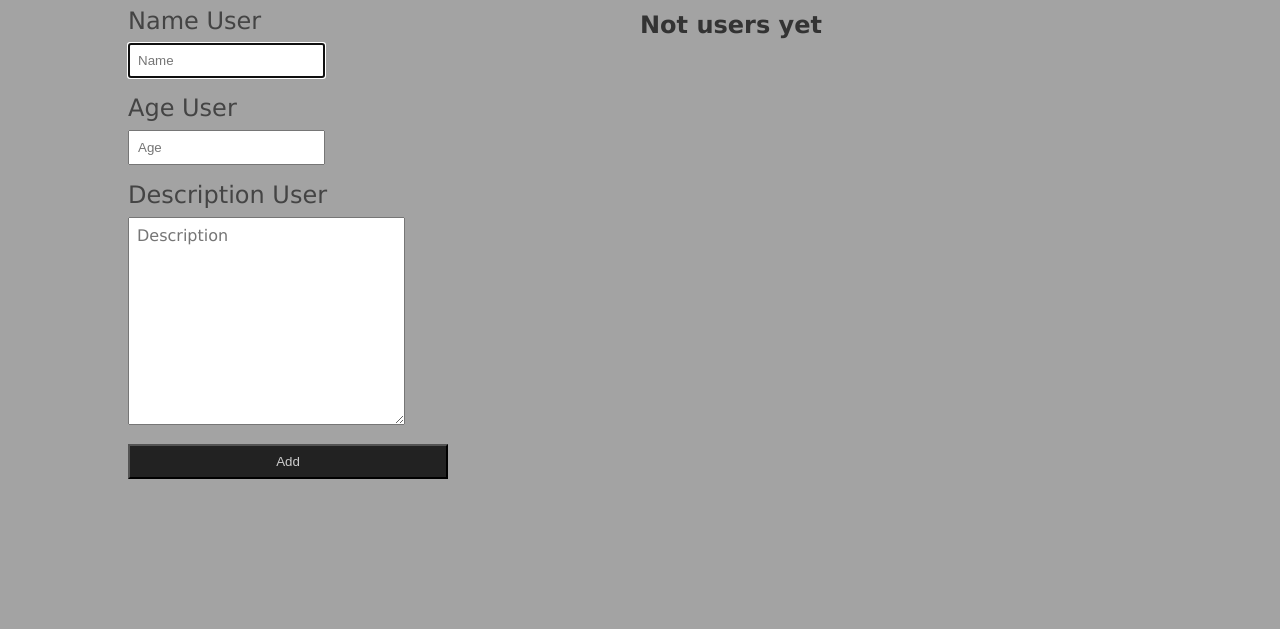
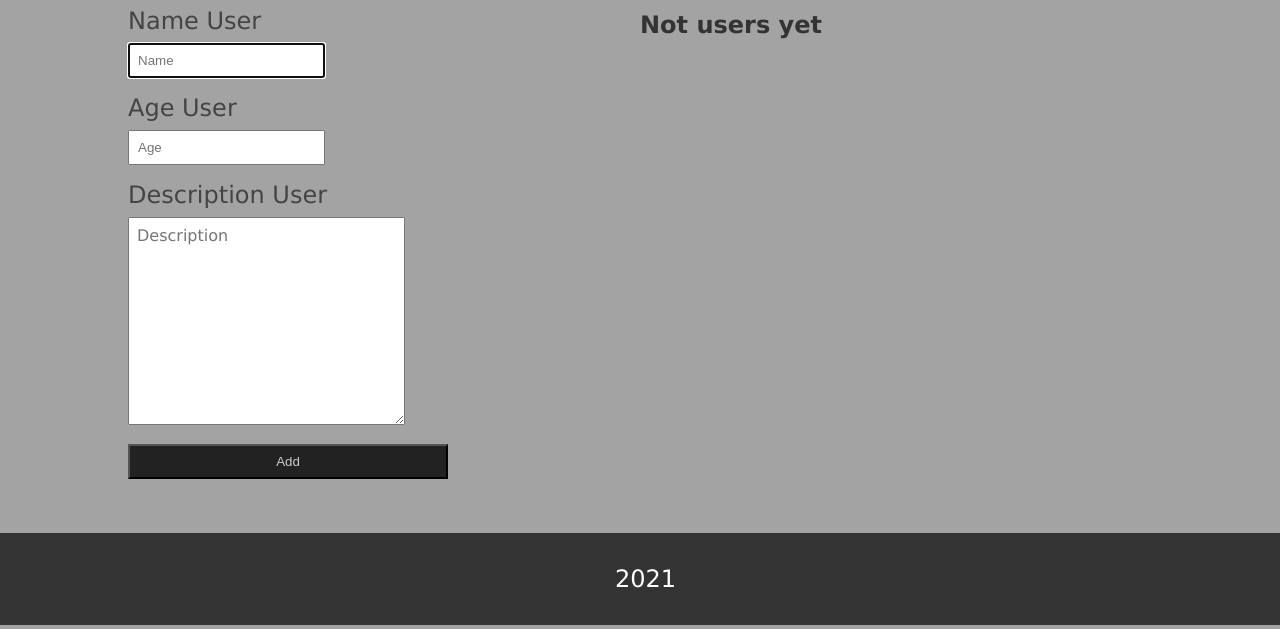
Before and after one commit to EduardYan/add-users-app, a Flask app: page / in a window 1280 px wide. Shown: the part 171-800 px from the top of the page. Run offline with Flask 3, Linux system fonts and the light colour scheme.

Commit message:
footer in the layout.html added

```diff
--- a/database/users.sql
+++ b/database/users.sql
@@ -1,3 +1,4 @@
+-- This is the model for the database
 BEGIN TRANSACTION;
 DROP TABLE IF EXISTS "users";
 CREATE TABLE IF NOT EXISTS "users" (
--- a/static/css/main.css
+++ b/static/css/main.css
@@ -2,6 +2,7 @@
   These styles are for the home page.
 */
 
+/* GLOBALS STYLES */
 html {
   font-family: Verdana, Geneva, Tahoma, sans-serif;
 }
@@ -229,3 +230,27 @@ header nav ul li #home-link:hover {
   cursor: pointer;
   color: #333;
 }
+
+footer {
+  transition: background-color 0.3s ease;
+  padding: 1.5rem;
+  background-color: #333;
+  color: #ffffff;
+}
+
+footer:hover {
+  background-color: #555;
+}
+
+footer p {
+  width: 50px;
+  margin: 0.5rem auto;
+  font-size: 1.5rem;
+  transition: color 0.3s ease;
+}
+
+footer p:hover {
+  cursor: pointer;
+  color: #aaaaaa;
+  text-decoration: underline;
+}
--- a/templates/layout.html
+++ b/templates/layout.html
@@ -28,6 +28,10 @@
     {% endblock %}
   </section>
 
+  <footer>
+    <p id="year-text">2021</p>
+  </footer>
+
   <script src="{{ url_for('static', filename = 'js/deleteMessage.js') }}"></script>
 
 </body>
--- a/templates/update-user.html
+++ b/templates/update-user.html
@@ -1,9 +1,14 @@
 {% extends 'layout.html' %}
 
+<!-- PAGE FOR EDIT THE USER -->
+
 {% block content %}
+<!-- STYLE OWN -->
 <link rel="stylesheet" href="{{ url_for('static', filename = 'css/update-user.css') }}">
+
 <div class="container">
   <h1>Update the User</h1>
+
   <form action="/update-user" method="POST">
     <label for="id">Id</label>
     <input id="id" name="id-user" type="text" readonly value="{{ user.id }}">
```
